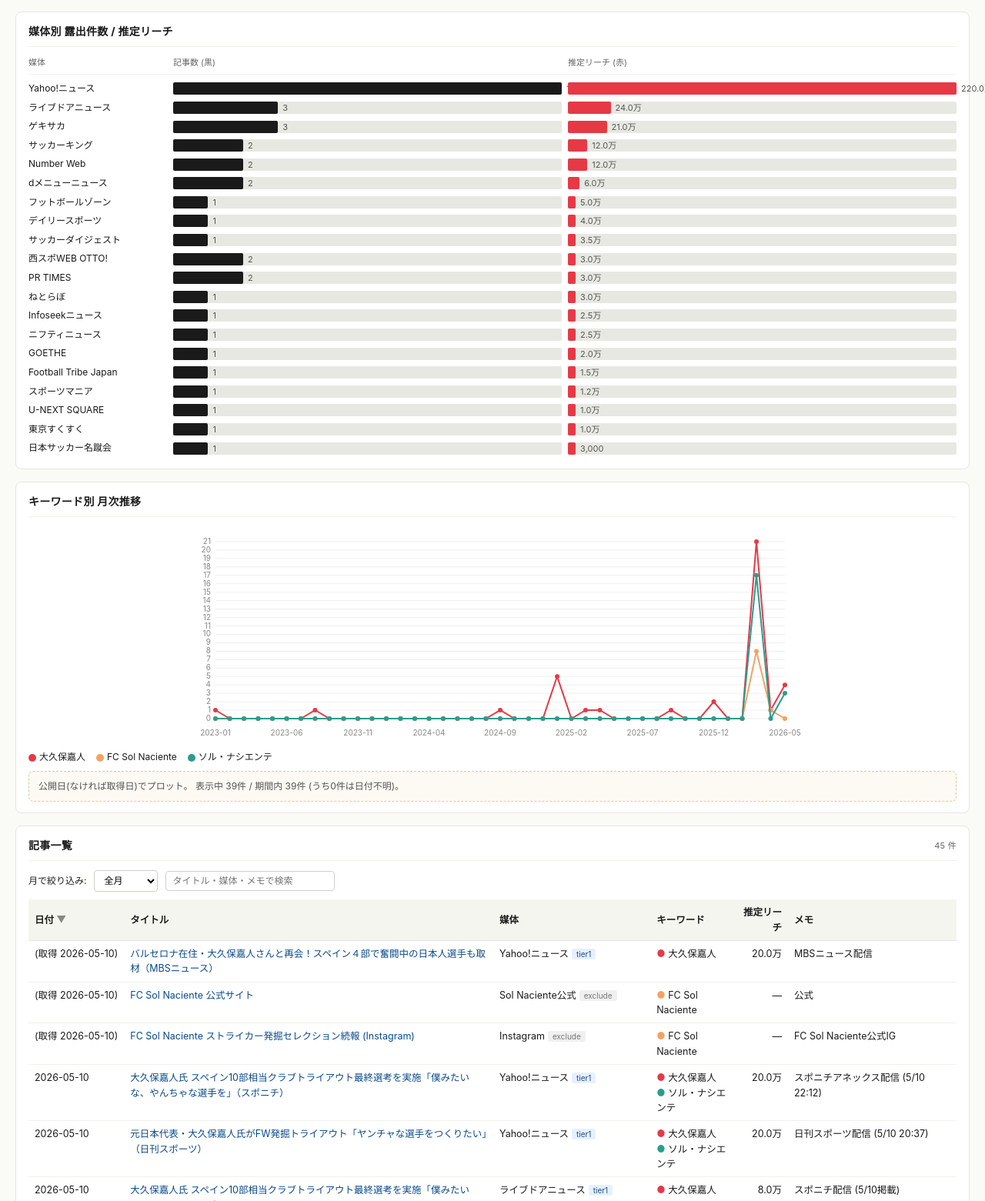
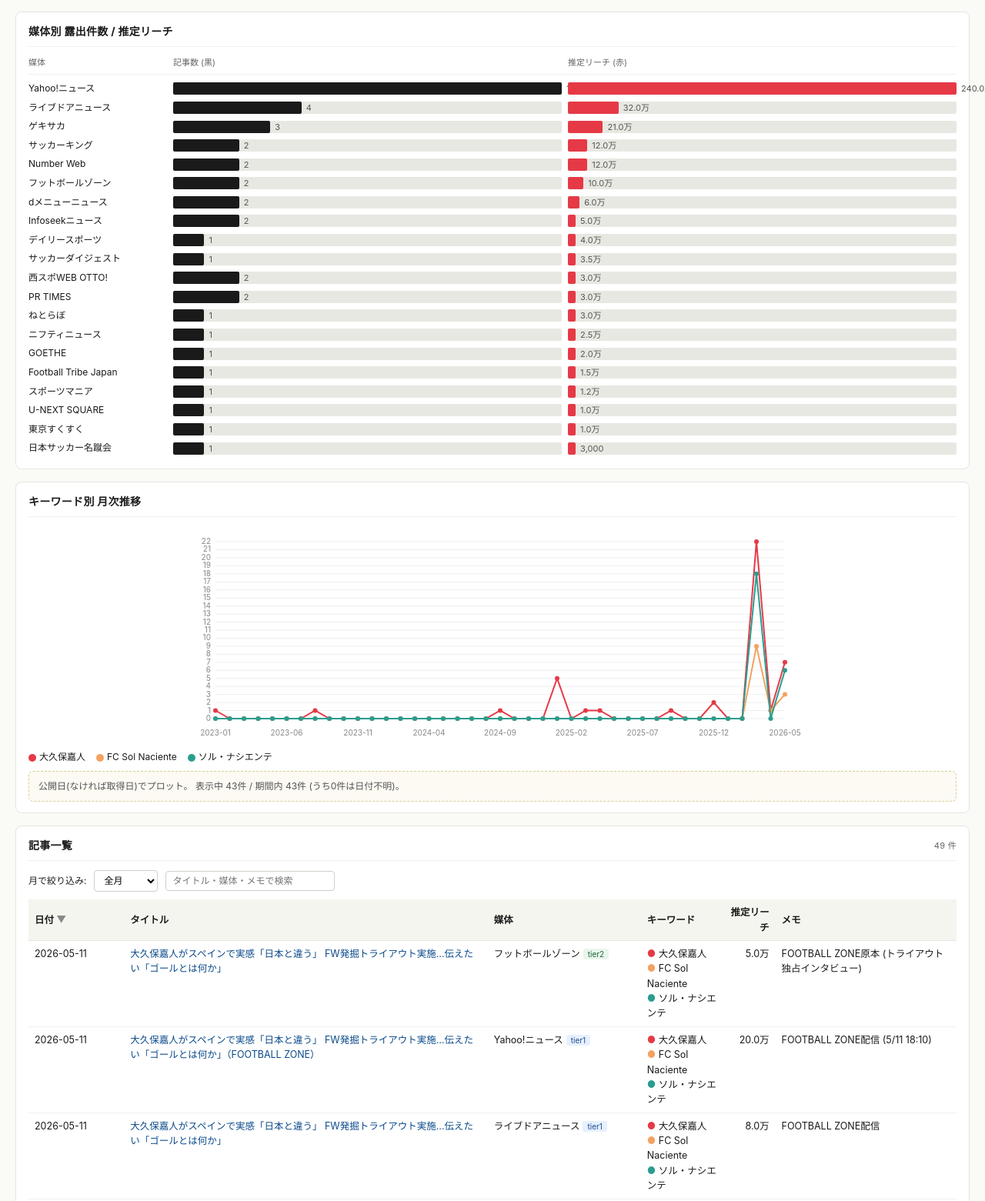
Before and after one commit to Satoshi-bitcoin777/sol-naciente-pr-tracker, a plain HTML site: page index.html in a window 1280 px wide. Shown: the part 420-1981 px from the top of the page at 77% size. Drawn offline with Linux system fonts and the light colour scheme.

Commit message:
Add files via upload

```diff
--- a/index.html
+++ b/index.html
@@ -246,7 +246,7 @@
   "facebook.com":             { name:"Facebook (個別ページ)",           tier:"exclude", reach:0 }
 };
 var DOMAIN_ALIAS = { "twitter.com": "x.com" };
-var LOG_UPDATED = "2026-05-11T15:30";
+var LOG_UPDATED = "2026-05-12T15:00";
 var ARTICLES = [
   {url:"https://www.soccer-king.jp/news/world/esp/20260308/2134302.html", title:"元日本代表FW大久保嘉人氏がスペイン・バルセロナで新クラブ立ち上げ！ 日本でセレクションも開催", domain:"soccer-king.jp", matched_keywords:["okubo","sol_naciente_en","sol_naciente_jp"], found_at:"2026-05-10", published_at:"2026-03-08", notes:""},
   {url:"https://number.bunshun.jp/articles/-/868377", title:"［スペイン定住ルポ］大久保嘉人「バスの喧騒に身を委ねて」", domain:"number.bunshun.jp", matched_keywords:["okubo"], found_at:"2026-05-10", published_at:"2025-12-11", notes:"Number Web (筆者:豊福晋)"},
@@ -292,7 +292,11 @@
   {url:"https://news.yahoo.co.jp/articles/5d1c7167b4e7f4c9be4cdbb96ac79e25d8ec32bc", title:"元日本代表・大久保嘉人氏がFW発掘トライアウト「ヤンチャな選手をつくりたい」（日刊スポーツ）", domain:"news.yahoo.co.jp", matched_keywords:["okubo","sol_naciente_jp"], found_at:"2026-05-11", published_at:"2026-05-10", notes:"日刊スポーツ配信 (5/10 20:37)"},
   {url:"https://news.livedoor.com/topics/detail/31228176/", title:"大久保嘉人氏 スペイン10部相当クラブトライアウト最終選考を実施「僕みたいな、やんちゃな選手を」", domain:"news.livedoor.com", matched_keywords:["okubo","sol_naciente_jp"], found_at:"2026-05-11", published_at:"2026-05-10", notes:"スポニチ配信 (5/10掲載)"},
   {url:"https://news.nifty.com/article/sports/soccer/12192-5017565/", title:"元日本代表FW大久保嘉人氏がスペイン・バルセロナで新クラブ立ち上げ！ 日本でセレクションも開催", domain:"news.nifty.com", matched_keywords:["okubo","sol_naciente_en","sol_naciente_jp"], found_at:"2026-05-11", published_at:"2026-03-08", notes:"ニフティニュース (サッカーキング配信)"},
-  {url:"https://topics.smt.docomo.ne.jp/article/hochi/sports/hochi-20260308-OHT1T51094", title:"元日本代表・大久保嘉人氏がスペインでサッカークラブ創設へ「本気で目指します」日本でトライアウト開催も", domain:"topics.smt.docomo.ne.jp", matched_keywords:["okubo","sol_naciente_jp"], found_at:"2026-05-11", published_at:"2026-03-08", notes:"dメニュー (スポーツ報知配信)"}
+  {url:"https://topics.smt.docomo.ne.jp/article/hochi/sports/hochi-20260308-OHT1T51094", title:"元日本代表・大久保嘉人氏がスペインでサッカークラブ創設へ「本気で目指します」日本でトライアウト開催も", domain:"topics.smt.docomo.ne.jp", matched_keywords:["okubo","sol_naciente_jp"], found_at:"2026-05-11", published_at:"2026-03-08", notes:"dメニュー (スポーツ報知配信)"},
+  {url:"https://www.football-zone.net/archives/643930", title:"大久保嘉人がスペインで実感「日本と違う」 FW発掘トライアウト実施…伝えたい「ゴールとは何か」", domain:"football-zone.net", matched_keywords:["okubo","sol_naciente_en","sol_naciente_jp"], found_at:"2026-05-12", published_at:"2026-05-11", notes:"FOOTBALL ZONE原本 (トライアウト独占インタビュー)"},
+  {url:"https://news.yahoo.co.jp/articles/9fb040641bda91f9b7767f2e024658acf635ecad", title:"大久保嘉人がスペインで実感「日本と違う」 FW発掘トライアウト実施…伝えたい「ゴールとは何か」（FOOTBALL ZONE）", domain:"news.yahoo.co.jp", matched_keywords:["okubo","sol_naciente_en","sol_naciente_jp"], found_at:"2026-05-12", published_at:"2026-05-11", notes:"FOOTBALL ZONE配信 (5/11 18:10)"},
+  {url:"https://news.livedoor.com/topics/detail/31236270/", title:"大久保嘉人がスペインで実感「日本と違う」 FW発掘トライアウト実施…伝えたい「ゴールとは何か」", domain:"news.livedoor.com", matched_keywords:["okubo","sol_naciente_en","sol_naciente_jp"], found_at:"2026-05-12", published_at:"2026-05-11", notes:"FOOTBALL ZONE配信"},
+  {url:"https://news.infoseek.co.jp/article/gekisaka_447574/", title:"バルセロナで新チームを立ち上げ! 元日本代表FW大久保嘉人氏「日本をW杯優勝に導くストライカーを育てる」", domain:"news.infoseek.co.jp", matched_keywords:["okubo","sol_naciente_en","sol_naciente_jp"], found_at:"2026-05-12", published_at:"2026-03-08", notes:"Infoseek (ゲキサカ配信)"}
 ];
 
 var state = { period: 'all', dateMode: 'hybrid', monthFilter: '', search: '', sortKey: 'date', sortDir: 'desc' };
```
